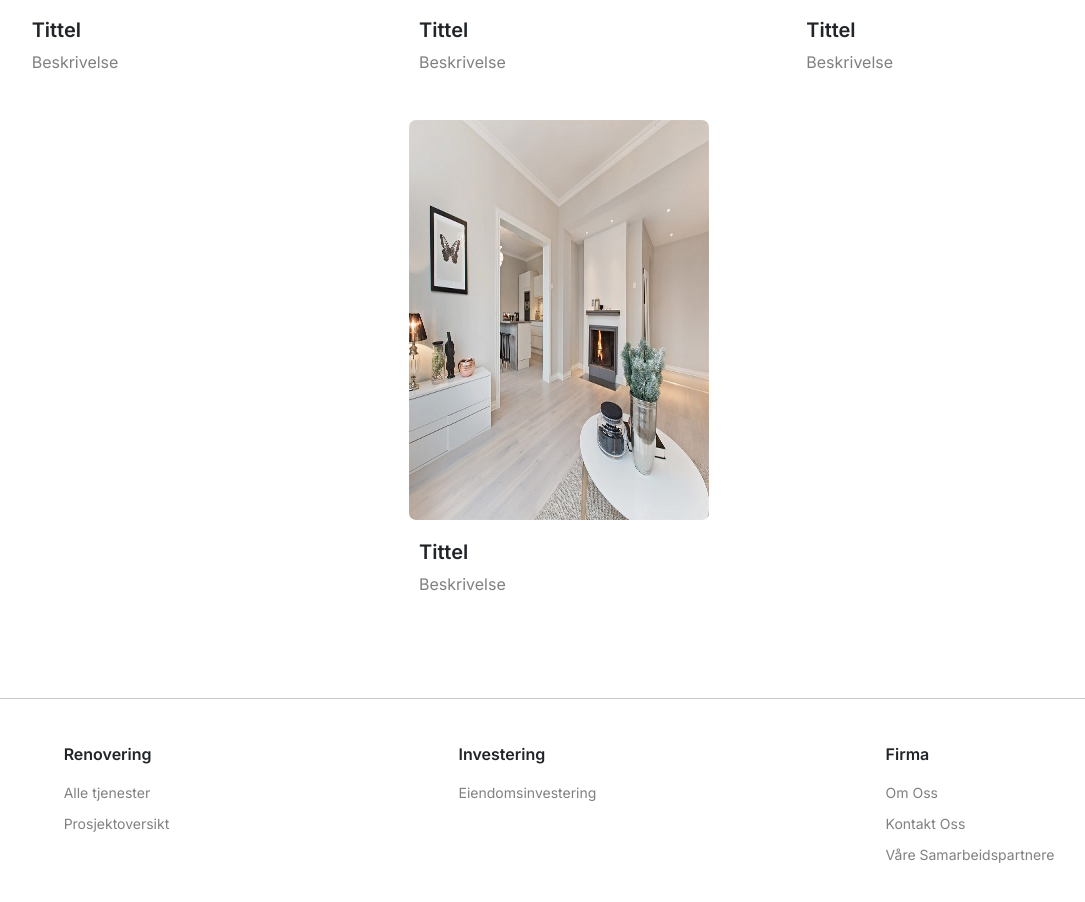
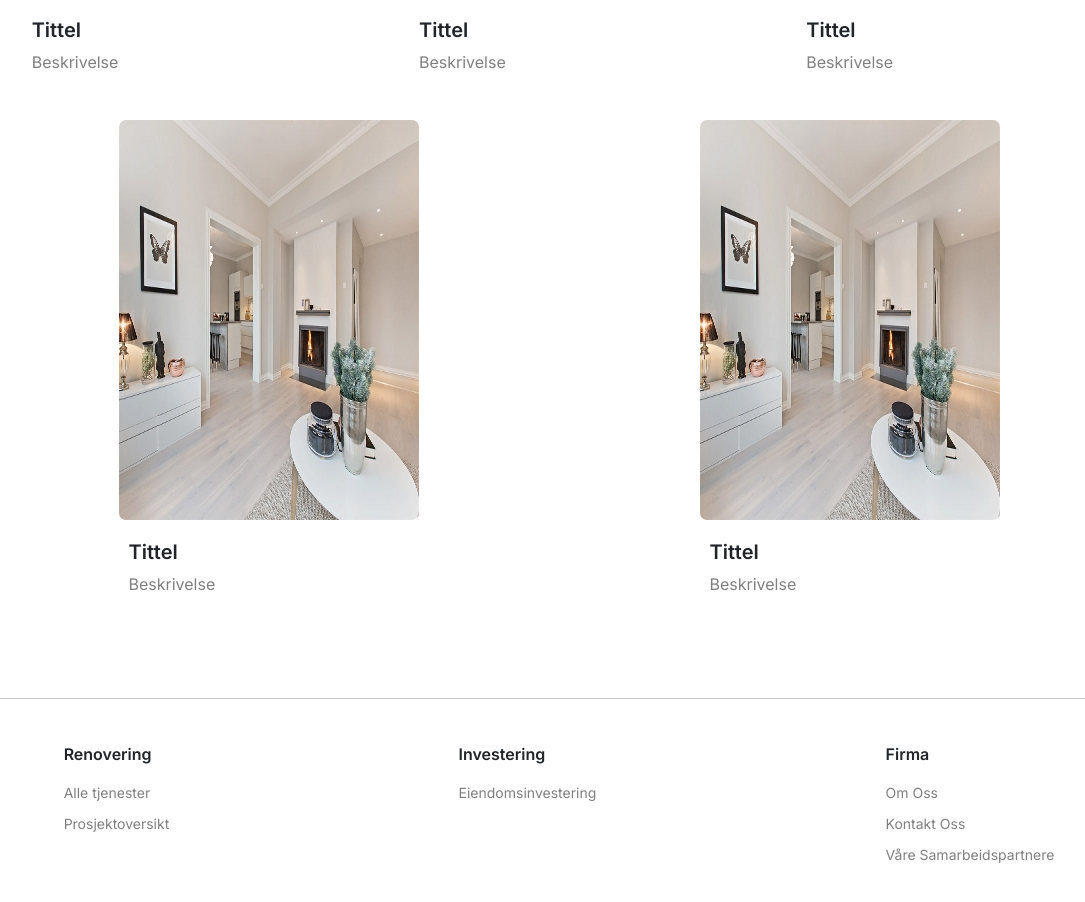
Before and after one commit to DevrMichael/zbc, a Next.js app: page /prosjekter in a window 1280 px wide. Shown: the part 1716-2618 px from the top of the page, without its empty margins (81-1166 px from the left). Built offline with nearby package versions, Linux system fonts and the light colour scheme.

Commit message:
Add single project to the project list

```diff
--- a/pages/prosjekter.tsx
+++ b/pages/prosjekter.tsx
@@ -127,6 +127,19 @@ export default function PageTemplate() {
             <p>Beskrivelse</p>
           </div>
         </div>
+        <div className={projectStyles.enkeltProsjekt}>
+          <Image
+            className={projectStyles.projectImage}
+            src={projects[0].image}
+            alt=""
+            width={300}
+            height={400}
+          />
+          <div className={projectStyles.projectText}>
+            <h6>Tittel</h6>
+            <p>Beskrivelse</p>
+          </div>
+        </div>
       </div>
     </div>
   );
```
